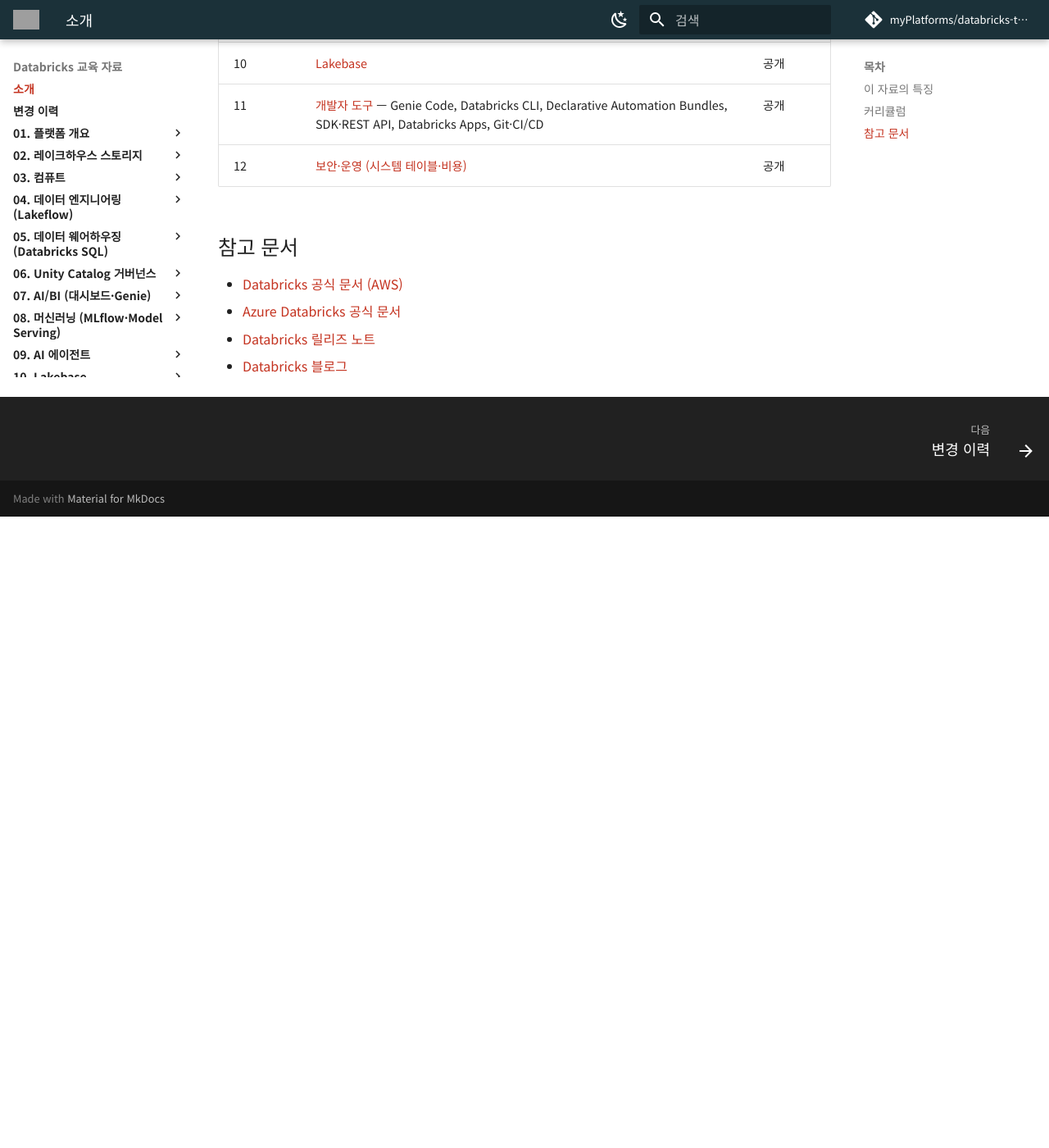
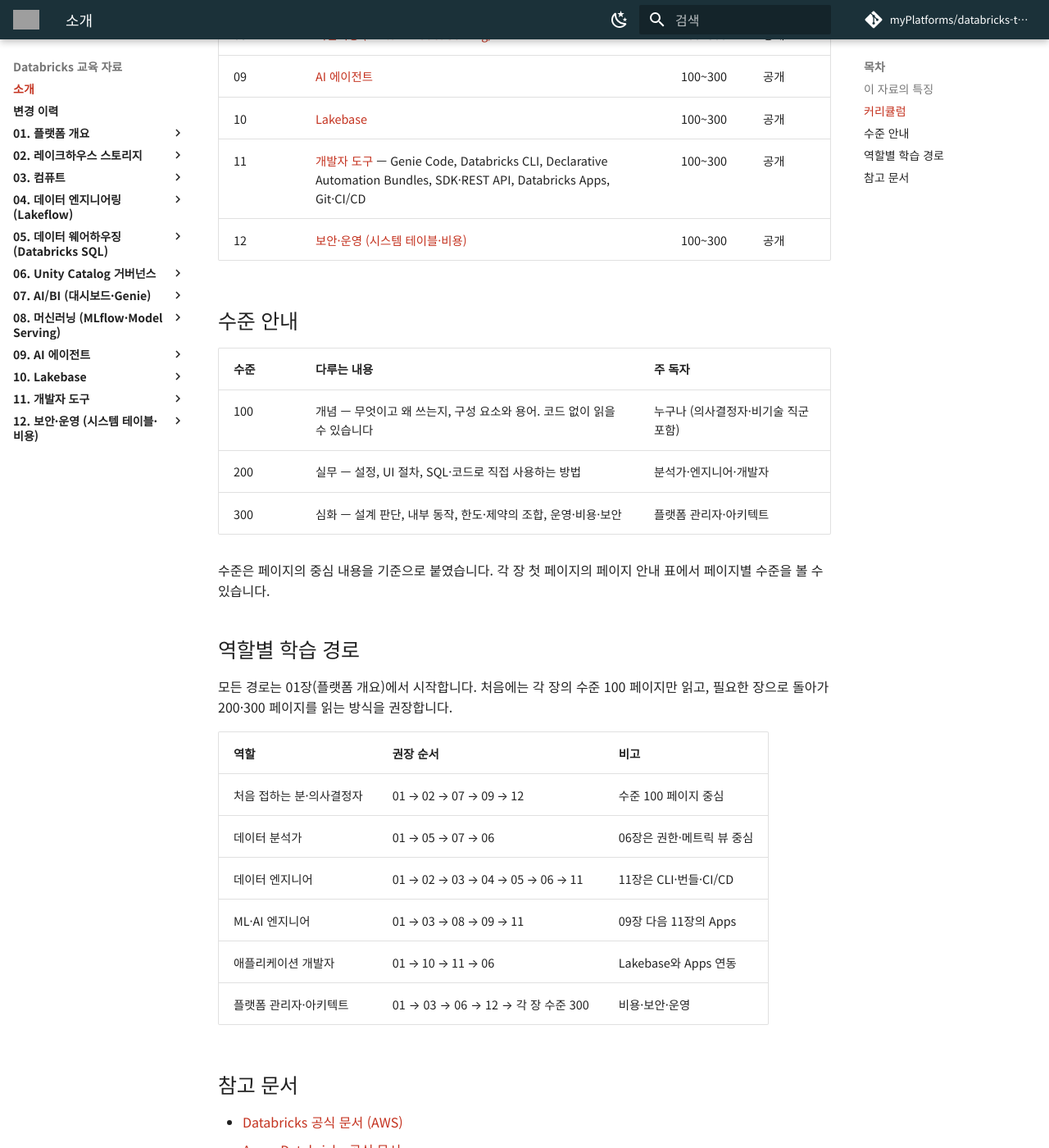
Before and after one commit to myPlatforms/databricks-training, an MkDocs documentation site: the page built from docs/README.md, in a window 1280 px wide and 1400 px high, scrolled down 1058 px. Shown: the whole window at 82% size. Built offline with MkDocs 1.6.1 and Material for MkDocs 9.7.7, drawn with Linux system fonts in a browser that asks for light colours; comment, search, counter and statistics services are not loaded; before the commit the page ends 1688 px from its top, so only the background shows below that; some of the changed text lies outside the part shown; grey boxes are pictures that could not be loaded.

Commit message:
Home: level guide and role-based learning paths; register quiz pages; changelog
Co-authored-by: Isaac <no-reply@databricks.com>

```diff
--- a/docs/README.md
+++ b/docs/README.md
@@ -9,24 +9,49 @@
 
 - **공식 문서 기반**: 모든 내용은 Databricks 공식 문서·릴리즈 노트·블로그를 근거로 하며, 각 페이지 끝에 참고 문서를 링크합니다.
 - **상태 표기**: 기능마다 GA / Public Preview / Beta 상태를 기준일과 함께 표기합니다.
+- **수준 표시**: 모든 페이지 맨 위에 수준(100·200·300)을 표시합니다. 아래 [수준 안내](#수준-안내)를 보세요.
+- **퀴즈와 체크리스트**: 장마다 마지막 페이지에 내용 확인 문제와 실무 적용 체크리스트가 있습니다.
 - **주기적 최신화**: 릴리즈 노트와 블로그를 정기적으로 수집해 영향받는 페이지를 갱신합니다. 반영 내역은 [변경 이력](updates.md)에서 확인할 수 있습니다.
 
 ## 커리큘럼
 
-| 장 | 주제 | 상태 |
+| 장 | 주제 | 수준 | 상태 |
+|---|---|---|---|
+| 01 | [플랫폼 개요](01-platform-overview/README.md) | 100~200 | 공개 |
+| 02 | [레이크하우스 스토리지 (Delta Lake·Iceberg)](02-lakehouse-storage/README.md) | 100~300 | 공개 |
+| 03 | [컴퓨트 (서버리스·클래식·SQL 웨어하우스)](03-compute/README.md) | 100~300 | 공개 |
+| 04 | [데이터 엔지니어링 (Lakeflow)](04-data-engineering/README.md) | 100~300 | 공개 |
+| 05 | [데이터 웨어하우징 (Databricks SQL)](05-data-warehousing/README.md) | 100~300 | 공개 |
+| 06 | [Unity Catalog 거버넌스](06-unity-catalog/README.md) | 100~300 | 공개 |
+| 07 | [AI/BI (대시보드·Genie)](07-ai-bi/README.md) | 100~300 | 공개 |
+| 08 | [머신러닝 (MLflow·Model Serving)](08-machine-learning/README.md) | 100~300 | 공개 |
+| 09 | [AI 에이전트](09-ai-agents/README.md) | 100~300 | 공개 |
+| 10 | [Lakebase](10-lakebase/README.md) | 100~300 | 공개 |
+| 11 | [개발자 도구](11-developer-tools/README.md) — Genie Code, Databricks CLI, Declarative Automation Bundles, SDK·REST API, Databricks Apps, Git·CI/CD | 100~300 | 공개 |
+| 12 | [보안·운영 (시스템 테이블·비용)](12-security-operations/README.md) | 100~300 | 공개 |
+
+## 수준 안내
+
+| 수준 | 다루는 내용 | 주 독자 |
 |---|---|---|
-| 01 | [플랫폼 개요](01-platform-overview/README.md) | 공개 |
-| 02 | [레이크하우스 스토리지 (Delta Lake·Iceberg)](02-lakehouse-storage/README.md) | 공개 |
-| 03 | [컴퓨트 (서버리스·클래식·SQL 웨어하우스)](03-compute/README.md) | 공개 |
-| 04 | [데이터 엔지니어링 (Lakeflow)](04-data-engineering/README.md) | 공개 |
-| 05 | [데이터 웨어하우징 (Databricks SQL)](05-data-warehousing/README.md) | 공개 |
-| 06 | [Unity Catalog 거버넌스](06-unity-catalog/README.md) | 공개 |
-| 07 | [AI/BI (대시보드·Genie)](07-ai-bi/README.md) | 공개 |
-| 08 | [머신러닝 (MLflow·Model Serving)](08-machine-learning/README.md) | 공개 |
-| 09 | [AI 에이전트](09-ai-agents/README.md) | 공개 |
-| 10 | [Lakebase](10-lakebase/README.md) | 공개 |
-| 11 | [개발자 도구](11-developer-tools/README.md) — Genie Code, Databricks CLI, Declarative Automation Bundles, SDK·REST API, Databricks Apps, Git·CI/CD | 공개 |
-| 12 | [보안·운영 (시스템 테이블·비용)](12-security-operations/README.md) | 공개 |
+| 100 | 개념 — 무엇이고 왜 쓰는지, 구성 요소와 용어. 코드 없이 읽을 수 있습니다 | 누구나 (의사결정자·비기술 직군 포함) |
+| 200 | 실무 — 설정, UI 절차, SQL·코드로 직접 사용하는 방법 | 분석가·엔지니어·개발자 |
+| 300 | 심화 — 설계 판단, 내부 동작, 한도·제약의 조합, 운영·비용·보안 | 플랫폼 관리자·아키텍트 |
+
+수준은 페이지의 중심 내용을 기준으로 붙였습니다. 각 장 첫 페이지의 페이지 안내 표에서 페이지별 수준을 볼 수 있습니다.
+
+## 역할별 학습 경로
+
+모든 경로는 01장(플랫폼 개요)에서 시작합니다. 처음에는 각 장의 수준 100 페이지만 읽고, 필요한 장으로 돌아가 200·300 페이지를 읽는 방식을 권장합니다.
+
+| 역할 | 권장 순서 | 비고 |
+|---|---|---|
+| 처음 접하는 분·의사결정자 | 01 → 02 → 07 → 09 → 12 | 수준 100 페이지 중심 |
+| 데이터 분석가 | 01 → 05 → 07 → 06 | 06장은 권한·메트릭 뷰 중심 |
+| 데이터 엔지니어 | 01 → 02 → 03 → 04 → 05 → 06 → 11 | 11장은 CLI·번들·CI/CD |
+| ML·AI 엔지니어 | 01 → 03 → 08 → 09 → 11 | 09장 다음 11장의 Apps |
+| 애플리케이션 개발자 | 01 → 10 → 11 → 06 | Lakebase와 Apps 연동 |
+| 플랫폼 관리자·아키텍트 | 01 → 03 → 06 → 12 → 각 장 수준 300 | 비용·보안·운영 |
 
 ## 참고 문서
 
```
Also changed, not shown: docs/SUMMARY.md (+12 -0 lines), docs/updates.md (+1 -0 lines).
